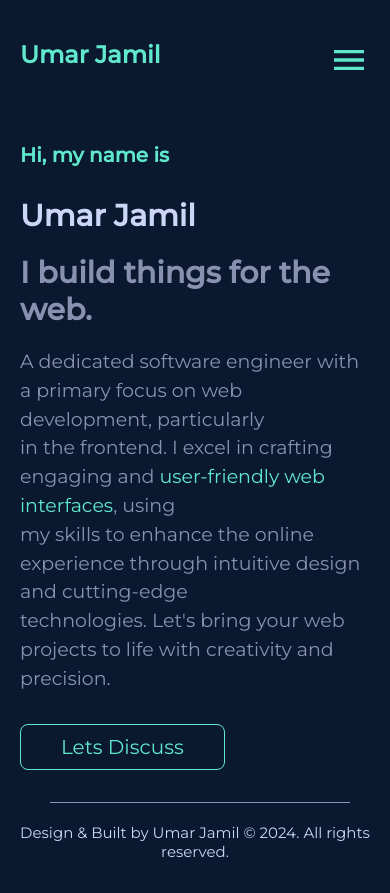
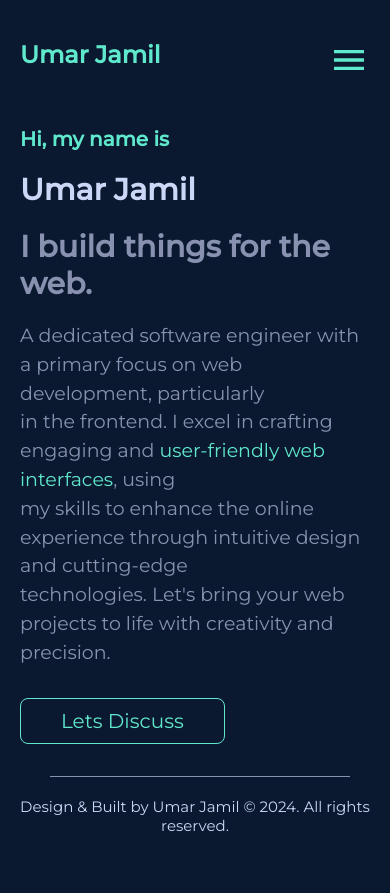
Before and after one commit to UMAR-78/portfolio, a React (Create React App) app: page / in a window 390 px wide. After the commit the page ends 867 px from the top, so only its background shows below. Built offline with nearby package versions, Linux system fonts and the light colour scheme.

Commit message:
Some changes

```diff
--- a/src/components/HeroSection/HeroSection.css
+++ b/src/components/HeroSection/HeroSection.css
@@ -35,7 +35,7 @@ span {
 
 @media (max-width: 480px) {
   .HeroSection {
-    margin-top: 4rem;
+    margin-top: 3rem;
     margin-left: 0rem;
   }
   .firstText{
@@ -43,7 +43,7 @@ span {
   }
   .secondText {
     font-size: 30px;
-    margin-top: 30px;
+    margin-top: 20px;
     margin-bottom: 20px;
   }
   .thirdText {
```
